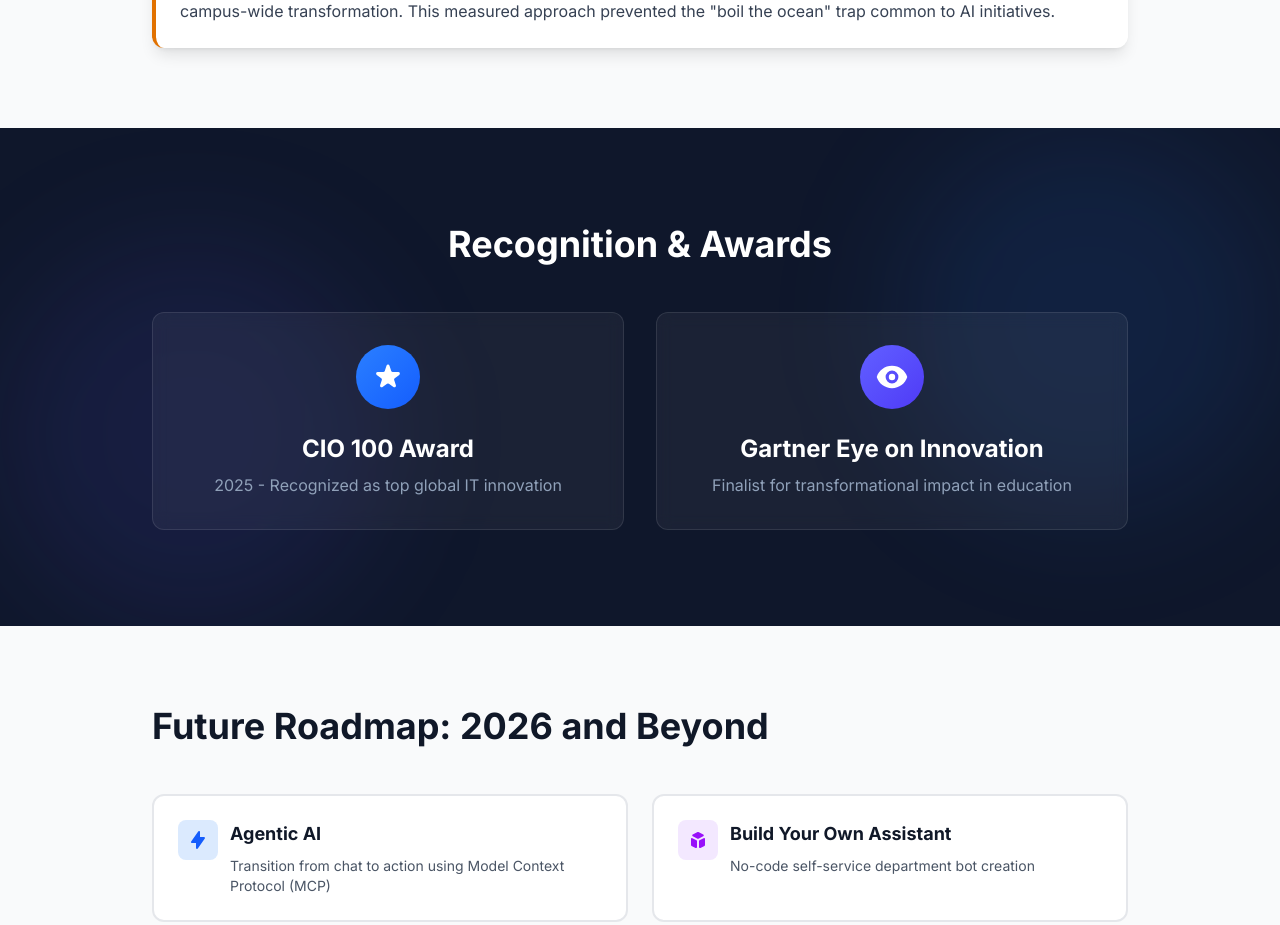
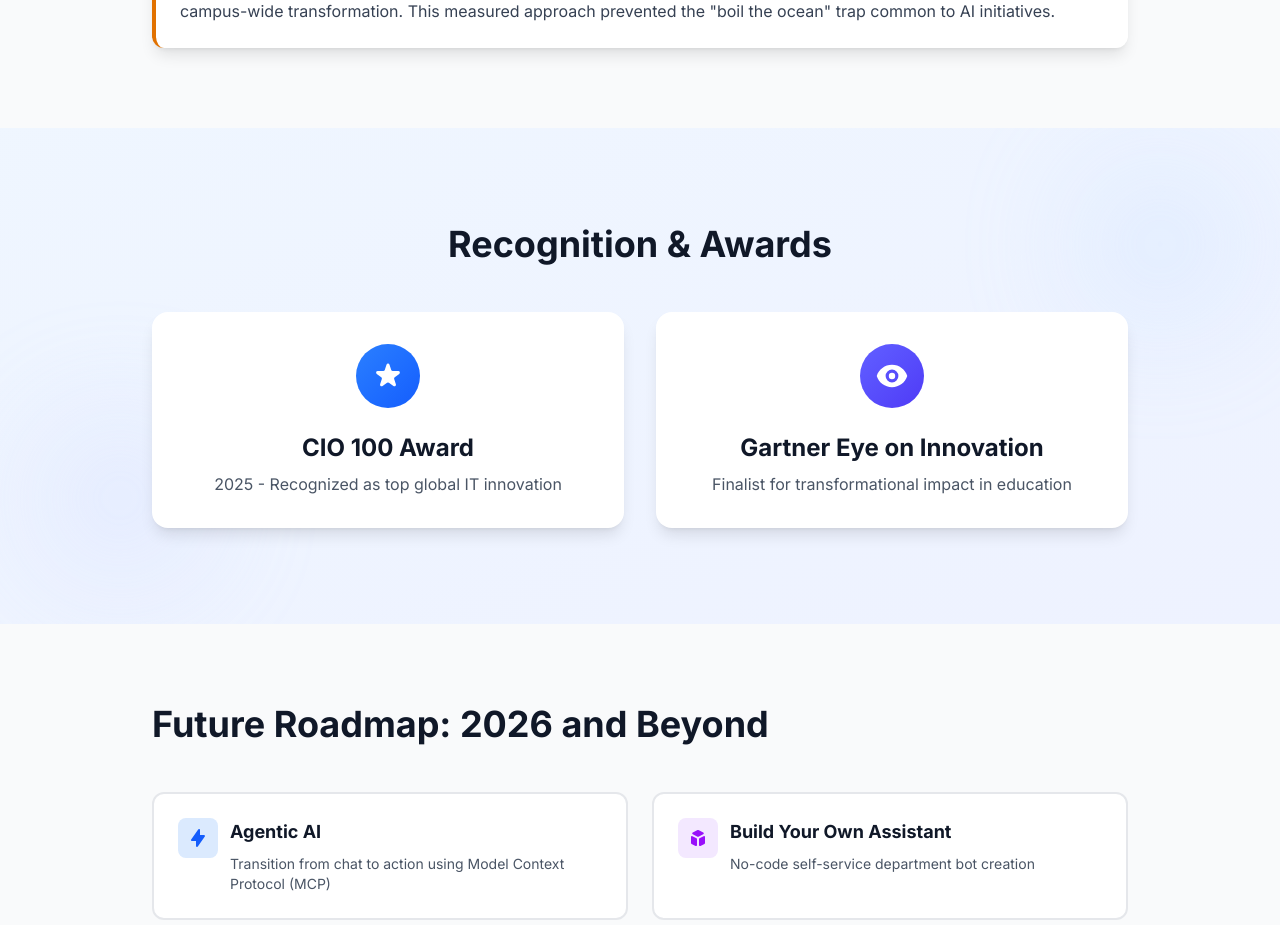
Before and after one commit to bpollak/brettpollak-website, a Next.js app: page /tritongpt in a window 1280 px wide. Shown: the part 8340-9265 px from the top of the page. Built offline with nearby package versions, Linux system fonts and the light colour scheme.

Commit message:
Update Recognition & Awards section to a light gradient theme

```diff
--- a/app/tritongpt/page.tsx
+++ b/app/tritongpt/page.tsx
@@ -611,23 +611,23 @@
 
                           {/* Recognition & Awards */}
 
-                    <section className="relative bg-slate-900 py-24 overflow-hidden">
+                          <section className="relative bg-gradient-to-br from-blue-50 to-indigo-50 py-24 overflow-hidden">
 
-                      <div className="absolute top-0 right-0 w-96 h-96 bg-blue-500/10 rounded-full blur-3xl"></div>
+                            <div className="absolute top-10 right-10 w-40 h-40 bg-blue-200 rounded-full blur-3xl opacity-30 animate-float"></div>
 
-                      <div className="absolute bottom-0 left-0 w-96 h-96 bg-indigo-500/10 rounded-full blur-3xl"></div>
+                            <div className="absolute bottom-10 left-10 w-40 h-40 bg-indigo-200 rounded-full blur-3xl opacity-30 animate-float" style={{ animationDelay: '2s' }}></div>
 
 
 
                             <div className="max-w-5xl mx-auto px-6 relative z-10">
 
-                        <h2 className="text-4xl font-bold text-white mb-12 text-center">Recognition & Awards</h2>
+                              <h2 className="text-4xl font-bold text-gray-900 mb-12 text-center">Recognition & Awards</h2>
 
                               <div className="grid md:grid-cols-2 gap-8">
 
-                          <div className="card-3d bg-white/5 backdrop-blur-sm rounded-xl p-8 border border-white/10 hover:border-blue-500/50 hover:bg-white/10 transition-all duration-300 group">
+                                <div className="card-3d bg-white rounded-2xl p-8 shadow-lg hover:shadow-2xl transition-all duration-300 group">
 
-                            <div className="w-16 h-16 bg-gradient-to-br from-blue-500 to-blue-600 rounded-full flex items-center justify-center mx-auto mb-6 group-hover:scale-110 transition-transform">
+                                  <div className="w-16 h-16 bg-gradient-to-br from-blue-500 to-blue-600 rounded-full flex items-center justify-center mx-auto mb-6 group-hover:scale-110 group-hover:rotate-12 transition-all duration-500">
 
                                     <svg className="w-8 h-8 text-white" fill="currentColor" viewBox="0 0 20 20">
 
@@ -637,17 +637,17 @@
 
                                   </div>
 
-                            <h3 className="text-2xl font-bold text-white mb-2 text-center">CIO 100 Award</h3>
+                                  <h3 className="text-2xl font-bold text-gray-900 mb-2 text-center group-hover:text-blue-600 transition-colors">CIO 100 Award</h3>
 
-                            <p className="text-slate-400 text-center">2025 - Recognized as top global IT innovation</p>
+                                  <p className="text-gray-600 text-center">2025 - Recognized as top global IT innovation</p>
 
                                 </div>
 
 
 
-                          <div className="card-3d bg-white/5 backdrop-blur-sm rounded-xl p-8 border border-white/10 hover:border-indigo-500/50 hover:bg-white/10 transition-all duration-300 group">
+                                <div className="card-3d bg-white rounded-2xl p-8 shadow-lg hover:shadow-2xl transition-all duration-300 group">
 
-                            <div className="w-16 h-16 bg-gradient-to-br from-indigo-500 to-indigo-600 rounded-full flex items-center justify-center mx-auto mb-6 group-hover:scale-110 transition-transform">
+                                  <div className="w-16 h-16 bg-gradient-to-br from-indigo-500 to-indigo-600 rounded-full flex items-center justify-center mx-auto mb-6 group-hover:scale-110 group-hover:rotate-12 transition-all duration-500">
 
                                     <svg className="w-8 h-8 text-white" fill="currentColor" viewBox="0 0 20 20">
 
@@ -659,9 +659,9 @@
 
                                   </div>
 
-                            <h3 className="text-2xl font-bold text-white mb-2 text-center">Gartner Eye on Innovation</h3>
+                                  <h3 className="text-2xl font-bold text-gray-900 mb-2 text-center group-hover:text-indigo-600 transition-colors">Gartner Eye on Innovation</h3>
 
-                            <p className="text-slate-400 text-center">Finalist for transformational impact in education</p>
+                                  <p className="text-gray-600 text-center">Finalist for transformational impact in education</p>
 
                                 </div>
 
```
Lines whose indentation alone changed are shown as unchanged.
